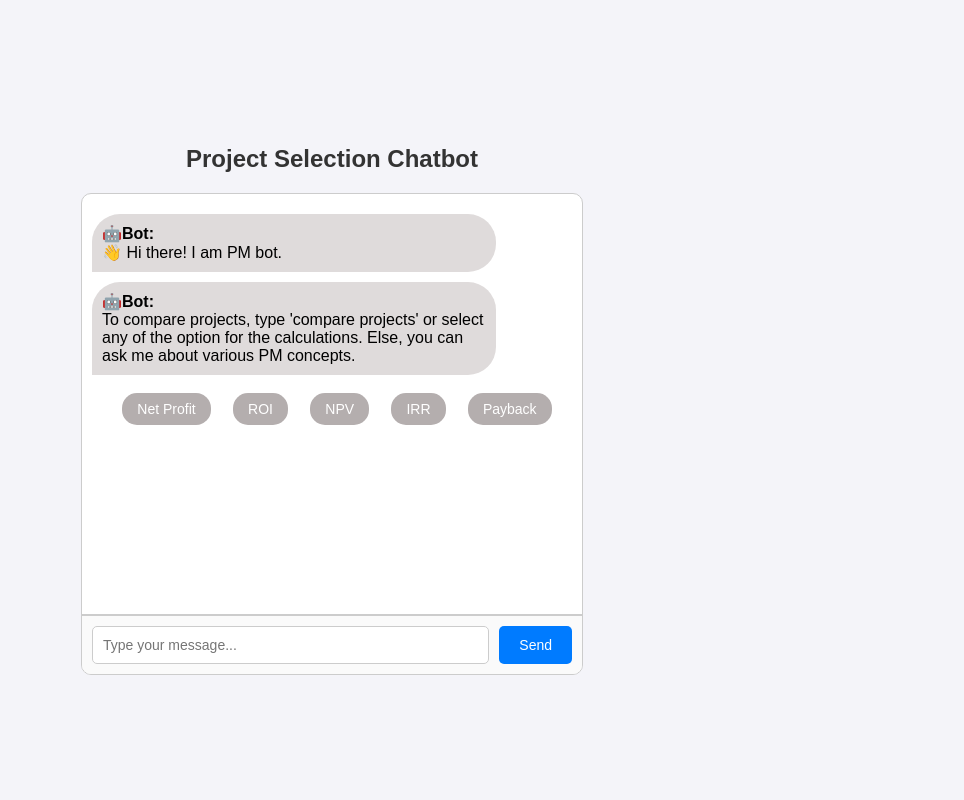
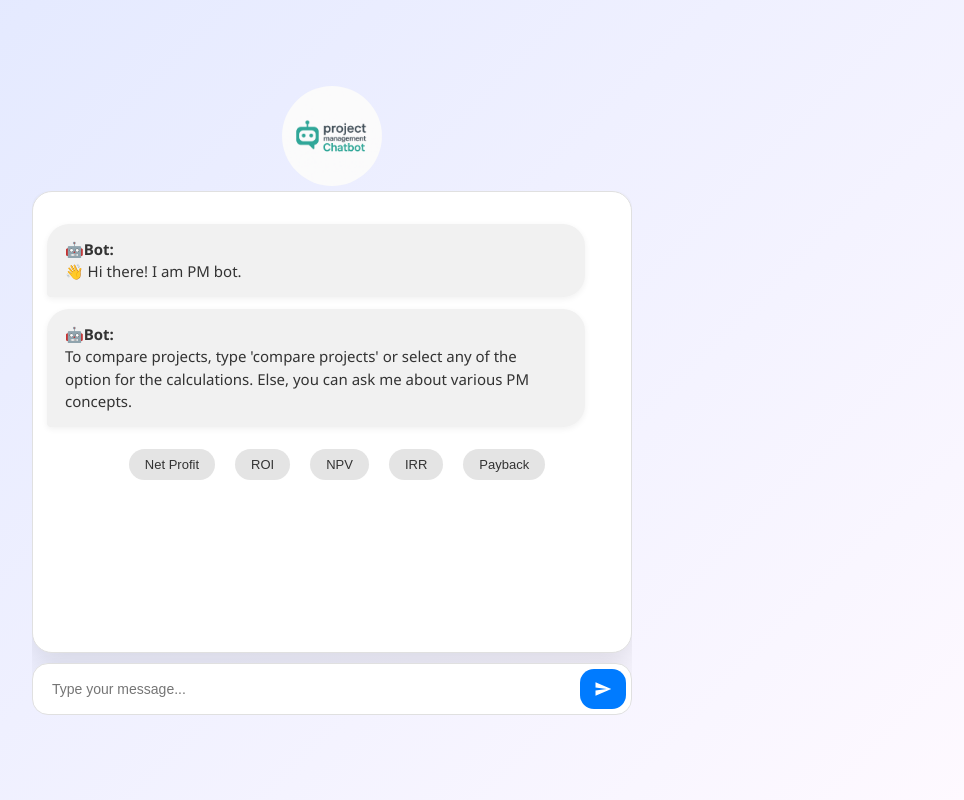
Before and after one commit to AlishGrg/chatbot, a Flask app: page / in a window 1280 px wide. Shown: the whole page, without its empty margins (308-1272 px from the left). Run offline with Flask 3, Linux system fonts and the light colour scheme.

Commit message:
second commit

```diff
--- a/app.py
+++ b/app.py
@@ -95,9 +95,75 @@
 
 from flask import Flask, render_template, request, jsonify, session
 from calculations import calculate_metrics,calculate_single_metric
+from chatterbot import ChatBot
+from chatterbot.trainers import ChatterBotCorpusTrainer
+from chatterbot.trainers import ListTrainer
+import yaml
+from difflib import get_close_matches
+import os
+
+
+# ========== GLOBAL ==========
+qa_data = []  # Loaded from YAML
+
+# ========== YAML LOADING & TRAINING ==========
+
+def load_qa_pairs_from_yaml(file_path):
+    global qa_data
+    if not os.path.exists(file_path):
+        print("⚠️ YAML file not found!")
+        return []
+
+    with open(file_path, 'r') as file:
+        data = yaml.safe_load(file)
+        qa_data = data.get('project_management', [])
+        return [(item['question'], item['answer']) for item in qa_data]
+
+def train_bot_from_yaml(bot, yaml_path):
+    trainer = ListTrainer(bot)
+    qa_pairs = load_qa_pairs_from_yaml(yaml_path)
+    for question, answer in qa_pairs:
+        trainer.train([question, answer])
+
+def get_fuzzy_answer(user_input):
+    questions = [item['question'] for item in qa_data]
+    match = get_close_matches(user_input, questions, n=1, cutoff=0.6)
+    if match:
+        for item in qa_data:
+            if item['question'] == match[0]:
+                return item['answer']
+    return None
+
+# ===== Initialize and train chatbot =====
+chatbot = ChatBot(
+    "ProjectBot",
+    storage_adapter="chatterbot.storage.SQLStorageAdapter",
+    database_uri="sqlite:///db.sqlite3",
+    read_only=True
+)
+train_bot_from_yaml(chatbot, "pm_knowledge.yaml")  # Your YAML file path
 
 app = Flask(__name__)
 app.secret_key = 'my_secret_key'  # Necessary for session management
+
+# ========== Setup ChatterBot ==========
+# chatbot = ChatBot("ProjectAdvisor", read_only=True)
+# trainer = ChatterBotCorpusTrainer(chatbot)
+# trainer.train("chatterbot.corpus.english")
+
+# # ========== Load YAML Knowledge Base ==========
+# with open("pm_knowledge.yaml", "r") as file:
+#     pm_data = yaml.safe_load(file)["project_management"]
+
+# # ========== PM Question Matching ==========
+# def match_pm_question(user_input):
+#     questions = [item["question"].lower() for item in pm_data]
+#     match = get_close_matches(user_input.lower(), questions, n=1, cutoff=0.6)
+#     if match:
+#         for item in pm_data:
+#             if item["question"].lower() == match[0]:
+#                 return item["answer"]
+#     return "Sorry. I can't find anything meaningful for you at the moment... :)"
 
 @app.route("/")
 def index():
@@ -124,34 +190,6 @@ def chat():
         table, summary = calculate_metrics(projects)
         full_reply = f"📊 <b>Project Comparison:</b><br><pre>{table}</pre><br>{summary}"
         return jsonify({"reply": full_reply})
-
-#        if user_input.lower().startswith("compare projects"):
-#         if not projects:
-#             return jsonify({"reply": "❌ No projects entered yet. Please add some first."})
-
-#         table, summary = calculate_metrics(projects)
-#         full_reply = f"📊 <b>Project Comparison:</b><br><pre>{table}</pre><br>{summary}"
-#         return jsonify({"reply": full_reply})
-
-    # if user_input.startswith("add project"):
-    #     try:
-    #         parts = user_input[len("add project "):]
-    #         name_part, cost_part, rate_part, cf_part = parts.split(",")
-    #         name = name_part.split("=")[1].strip()
-    #         cost = float(cost_part.split("=")[1])
-    #         rate = float(rate_part.split("=")[1])
-    #         cf_raw = cf_part.split("=")[1].strip("[] ")
-    #         #cash_flows = list(map(float, cf_raw.split()))
-    #         cash_flows = list(map(float, cf_raw.replace(",", " ").split()))
-
-
-    #         # Save the current project data to the session
-    #         session['current_project'] = {
-    #             "name": name,
-    #             "initial_cost": cost,
-    #             "discount_rate": rate,
-    #             "cash_flows": cash_flows
-    #         }
 
     if user_input.startswith("add project"):
         try:
@@ -195,7 +233,13 @@ def chat():
         except Exception as e:
             return jsonify({"reply": f"❌ Error calculating {metric}. {str(e)}"})
 
-    return jsonify({"reply": " I can help you calculate NPV, IRR, ROI, Payback or BCR after you add a project."})
+    fuzzy_answer = get_fuzzy_answer(user_input)
+    if fuzzy_answer:
+        return jsonify({"reply": fuzzy_answer})
+
+    # return jsonify({"reply": " I can help you calculate NPV, IRR, ROI, Payback or BCR after you add a project."})
+    response = chatbot.get_response(user_input)
+    return jsonify({"reply": str(response)})
 
 if __name__ == "__main__":
     app.run(debug=True)
--- a/templates/index.html
+++ b/templates/index.html
@@ -1,19 +1,11 @@
 <!DOCTYPE html>
 <html lang="en">
+
 <head>
   <meta charset="UTF-8" />
   <title>Project Selector Chatbot</title>
   <style>
-    body {
-      font-family: Arial, sans-serif;
-      display: flex;
-      justify-content: center;
-      align-items: center;
-      height: 100vh;
-      margin: 0;
-      background-color: #f4f4f9;
-      flex-direction: column; /* Added this to stack elements vertically */
-    }
+    /*
 
     h2 {
       text-align: center;
@@ -40,6 +32,7 @@
       padding: 10px;
       height: 400px;
       border-bottom: 1px solid #ccc;
+      box-sizing: border-box;
     }
 
     .user-message, .bot-message {
@@ -109,18 +102,268 @@
 
     .quick-buttons button:hover {
       background-color: #8d8b8b;
+    } */
+
+    .logo-container {
+      display: flex;
+      justify-content: center;
+      margin-bottom: 5px;
+    }
+
+    .logo-image {
+      max-width: 100px;
+      height: auto;
+      object-fit: contain;
+      transition: transform 0.3s ease;
+      border-radius: 80px;
+    }
+
+    .logo-image:hover {
+      transform: scale(1.05);
+    }
+
+
+    body {
+      font-family: 'Segoe UI', Tahoma, Geneva, Verdana, sans-serif;
+      background: linear-gradient(135deg, #e0e7ff, #fef9ff);
+      display: flex;
+      justify-content: center;
+      align-items: center;
+      height: 100vh;
+      margin: 0;
+      flex-direction: column;
+    }
+
+    h2 {
+      text-align: center;
+      margin-bottom: 20px;
+      font-size: 28px;
+      font-weight: 600;
+      color: #2c3e50;
+      text-shadow: 0 1px 2px rgba(0, 0, 0, 0.1);
+    }
+
+    #chat-container {
+      display: flex;
+      flex-direction: column;
+      width: 90%;
+      max-width: 600px;
+      border-radius: 16px;
+      overflow: hidden;
+      gap: 10px;
+      background: transparent;
+      box-shadow: none;
+      transition: box-shadow 0.3s ease;
+    }
+
+    #chat-container:hover {
+      box-shadow: 0 16px 40px rgba(0, 0, 0, 0.15);
+    }
+
+    #chat-box {
+      /* flex-grow: 1;
+  overflow-y: auto;
+  padding: 20px;
+  height: 420px;
+  box-sizing: border-box;
+  background-color: #f9fafc;
+  border-bottom: 1px solid #e0e0e0;
+  scroll-behavior: smooth; */
+
+      background-color: #ffffff;
+      border-radius: 20px;
+      padding: 20px 14px;
+      height: 420px;
+      overflow-y: auto;
+      border: 1px solid #e0e0e0;
+      box-shadow: 0 12px 28px rgba(0, 0, 0, 0.1);
+      scroll-behavior: smooth;
+    }
+
+    /* #chat-box {
+  flex-grow: 1;
+  overflow-y: auto;
+  padding: 16px 12px 16px 12px;
+  height: 420px;
+  box-sizing: border-box;
+  background-color: #f9fafc;
+  border-bottom: 1px solid #e0e0e0;
+  scroll-behavior: smooth;
+}
+*/
+
+    .user-message,
+    .bot-message {
+      margin: 12px 0;
+      padding: 14px 18px;
+      border-radius: 22px;
+      max-width: 88%;
+      font-size: 15px;
+      line-height: 1.5;
+      position: relative;
+      word-wrap: break-word;
+      box-shadow: 0 2px 6px rgba(0, 0, 0, 0.06);
+    }
+
+    .user-message {
+      background: linear-gradient(to right, #00c6ff, #0072ff);
+      color: white;
+      align-self: flex-end;
+      border-bottom-right-radius: 4px;
+    }
+
+    .bot-message {
+      background: #f1f1f1;
+      color: #333;
+      align-self: flex-start;
+      border-bottom-left-radius: 4px;
+    }
+
+    #input-area {
+      /* display: flex;
+  padding: 12px 16px;
+  background-color: #fafafa;
+  border-top: 1px solid #e0e0e0; */
+
+      display: flex;
+      padding: 5px;
+      background-color: #ffffff;
+      border-radius: 16px;
+      border: 1px solid #e0e0e0;
+      box-shadow: 0 10px 25px rgba(0, 0, 0, 0.08);
+      transition: box-shadow 0.2s ease;
+    }
+
+    #user-input {
+      flex-grow: 1;
+      padding: 12px 14px;
+      border: none;
+      border-radius: 8px;
+      font-size: 14px;
+      outline: none;
+      transition: border 0.2s ease;
+    }
+
+    #user-input:focus {
+      border-color: #007bff;
+    }
+
+    /* button {
+  background-color: #007bff;
+  color: white;
+  border: none;
+  padding: 12px 20px;
+  border-radius: 8px;
+  cursor: pointer;
+  font-size: 14px;
+  margin-left: 10px;
+  transition: background-color 0.2s ease;
+}
+
+button:hover {
+  background-color: #0056b3;
+} */
+
+
+    button {
+      background-color: #007bff;
+      border: none;
+      padding: 10px 14px;
+      border-radius: 14px;
+      cursor: pointer;
+      margin-left: 10px;
+      display: flex;
+      align-items: center;
+      justify-content: center;
+      transition: background-color 0.2s ease;
+    }
+
+    button:hover {
+      background-color: #0056b3;
+    }
+
+    button svg {
+      width: 18px;
+      height: 18px;
+      fill: white;
+    }
+
+
+    .quick-buttons {
+      display: flex;
+      justify-content: center;
+      gap: 10px;
+      padding: 10px 16px 16px;
+      flex-wrap: wrap;
+      background-color: #fff;
+    }
+
+    .quick-buttons button {
+      padding: 8px 16px;
+      font-size: 13px;
+      background-color: #e4e4e4;
+      color: #333;
+      border-radius: 20px;
+      border: none;
+      cursor: pointer;
+      transition: all 0.2s ease-in-out;
+    }
+
+    .quick-buttons button:hover {
+      background-color: #d1d1d1;
+      transform: translateY(-2px);
+      box-shadow: 0 4px 8px rgba(0, 0, 0, 0.05);
+    }
+
+    /* Scrollbar styling for chat box */
+    #chat-box::-webkit-scrollbar {
+      width: 8px;
+    }
+
+    #chat-box::-webkit-scrollbar-track {
+      background: transparent;
+    }
+
+    #chat-box::-webkit-scrollbar-thumb {
+      background-color: #ccc;
+      border-radius: 10px;
+    }
+
+    /* Mobile responsiveness */
+    @media (max-width: 500px) {
+      #chat-container {
+        width: 95%;
+      }
+
+      .user-message,
+      .bot-message {
+        font-size: 14px;
+        max-width: 85%;
+      }
+
+      button {
+        padding: 10px 16px;
+        font-size: 13px;
+      }
     }
   </style>
 </head>
+
 <body>
-  <h2>Project Selection Chatbot</h2>
+  <div class="logo-container">
+    <img src="{{ url_for('static', filename='logo.png') }}" alt="Project Management Chatbot Logo" class="logo-image" />
+  </div>
 
   <div id="chat-container">
     <div id="chat-box"></div>
 
     <div id="input-area">
       <input type="text" id="user-input" placeholder="Type your message..." autocomplete="off" />
-      <button onclick="sendMessage()">Send</button>
+      <button onclick="sendMessage()" aria-label="Send message">
+        <svg xmlns="http://www.w3.org/2000/svg" height="20" width="20" viewBox="0 0 24 24" fill="white">
+          <path d="M2 21l21-9L2 3v7l15 2-15 2z" />
+        </svg>
+      </button>
     </div>
   </div>
 
@@ -193,4 +436,5 @@
     });
   </script>
 </body>
+
 </html>
```
Also changed, not shown: pm_knowledge.yaml (added, +56 -0 lines), db.sqlite3 (added), static/logo.png (added), static/logo2.png (added), 2 other files. Lines whose indentation alone changed are shown as unchanged.
